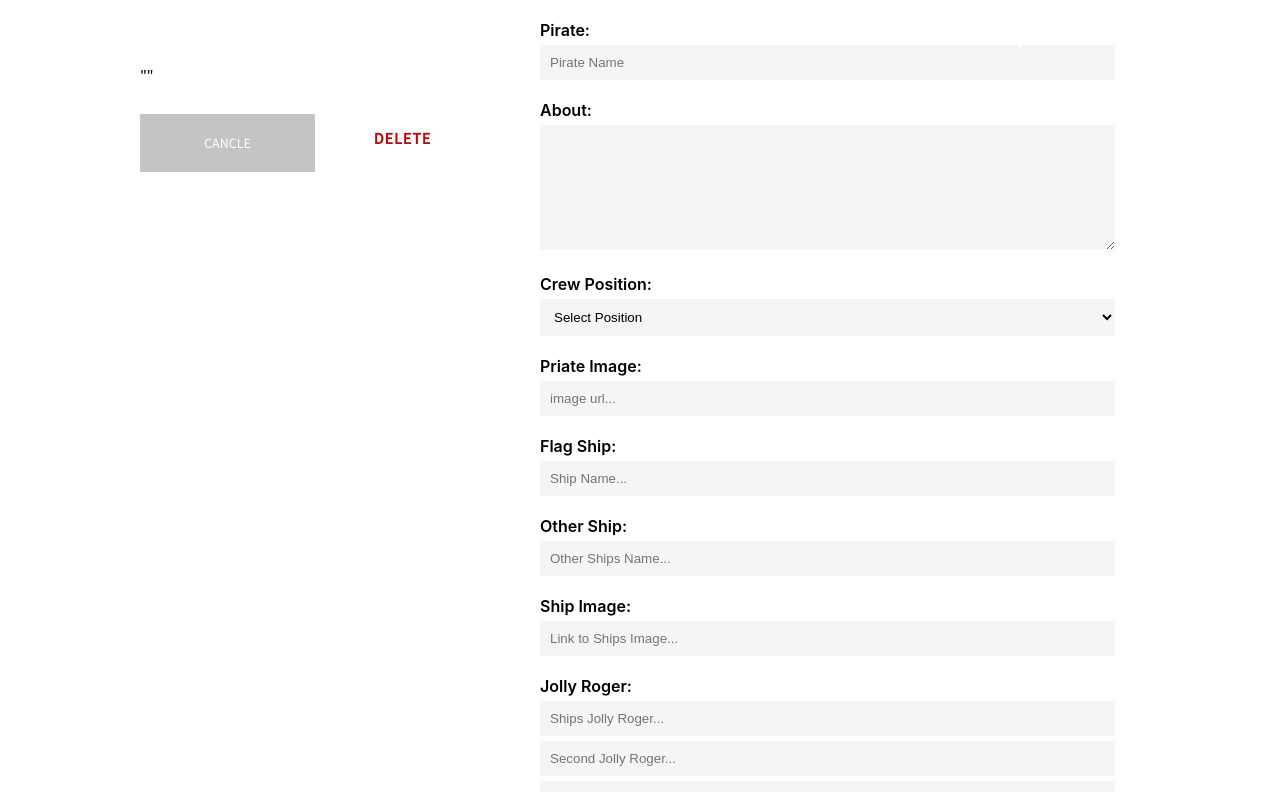
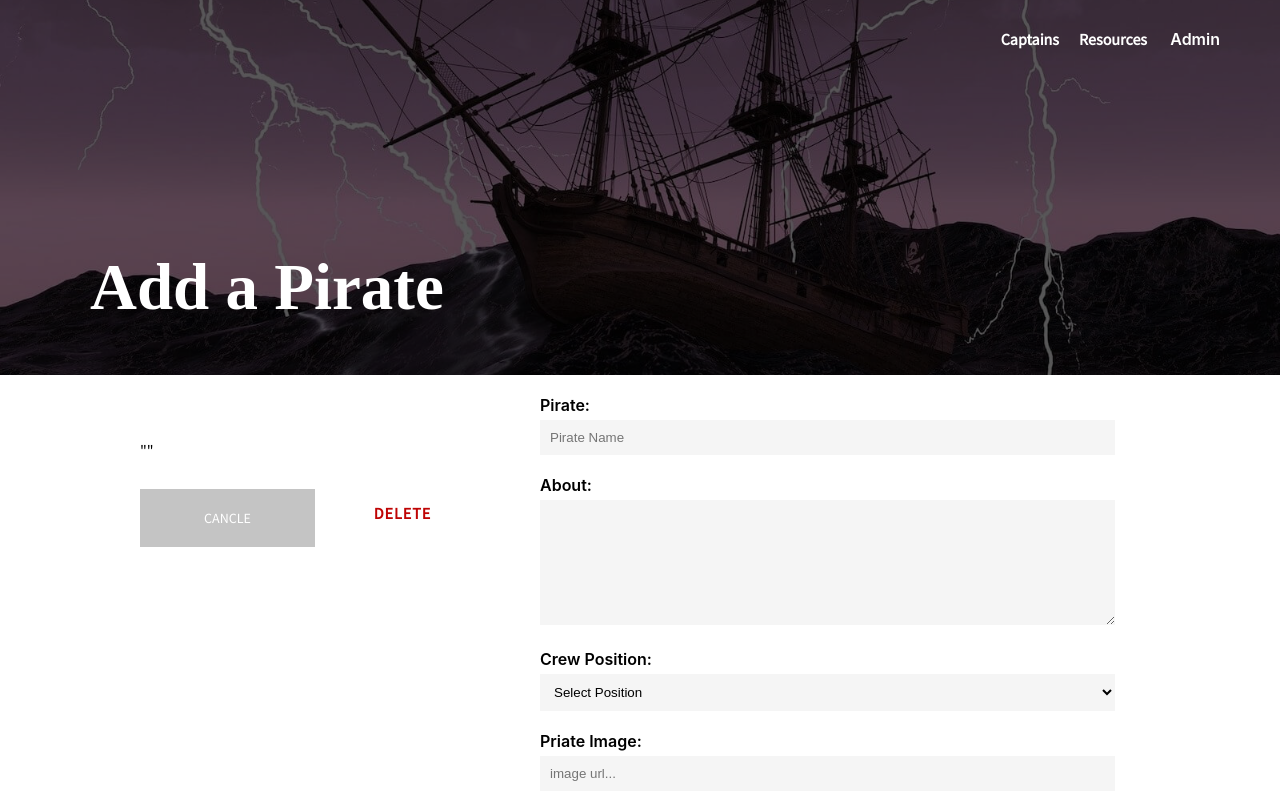
Before and after one commit to bakerlisa/Pirates, a React (Create React App) app in the folder client/: page /createPirate in a window 1280 px wide. Shown: the top 792 px of the page. Built offline with nearby package versions, Linux system fonts and the light colour scheme; no server answers; a web font is replaced by a local one.

Commit message:
first commit

```diff
--- a/client/src/App.css
+++ b/client/src/App.css
@@ -47,6 +47,7 @@ h3{font-family: 'Nuosu SIL', serif;}
   .editbanner{background-image: url('./img/ship01.jpg');}
   .homebanner{background-image: url('./img/pirates.jpg');}
   .singlepirate{background-image: url('./img/mermaid.jpg');}
+  .createpirate{background-image: url('./img/ship01.jpg');}
   .homebanner:before, .singlepirate:before{background-color: rgba(0,0,0,.25) !important;}
 
   /* CONTAINER */
--- a/client/src/views/AddPirate.js
+++ b/client/src/views/AddPirate.js
@@ -3,6 +3,7 @@ import axios from 'axios';
 import { useHistory,Link } from 'react-router-dom';
 
 import Form from '../components/Form';
+import Banner from '../components/Banner';
 
 
 
@@ -29,10 +30,14 @@ const AddPirate = (props) => {
     }
 
     return(
-        <div>
-            <Form  title="Add Pirate" form={form} setForm={setForm}  onSubmitHandler={onSubmitHandler} dbError={dbError} error={error} setError={setError} />
-            <Link to="/pirates" className="cancle">Cancle</Link>
-        </div>
+        <>
+            <Banner page="createpirate"  title="Add a Pirate" />
+
+            <div>
+                <Form  title="Add Pirate" form={form} setForm={setForm}  onSubmitHandler={onSubmitHandler} dbError={dbError} error={error} setError={setError} />
+                <Link to="/pirates" className="cancle">Cancle</Link>
+            </div>
+        </>
     )
 }
 
--- a/client/src/views/SinglePirate.js
+++ b/client/src/views/SinglePirate.js
@@ -41,6 +41,7 @@ const SinglePirate = (props) => {
     return(
         <>
             <Banner page="singlepirate" subtitle={`Aboard the ${pirate.ship}`} title={`${pirate.name}`} />
+
             <div className="texture"></div>
             <div className="container">
                 <div className={styled.singlePirate}>
```
